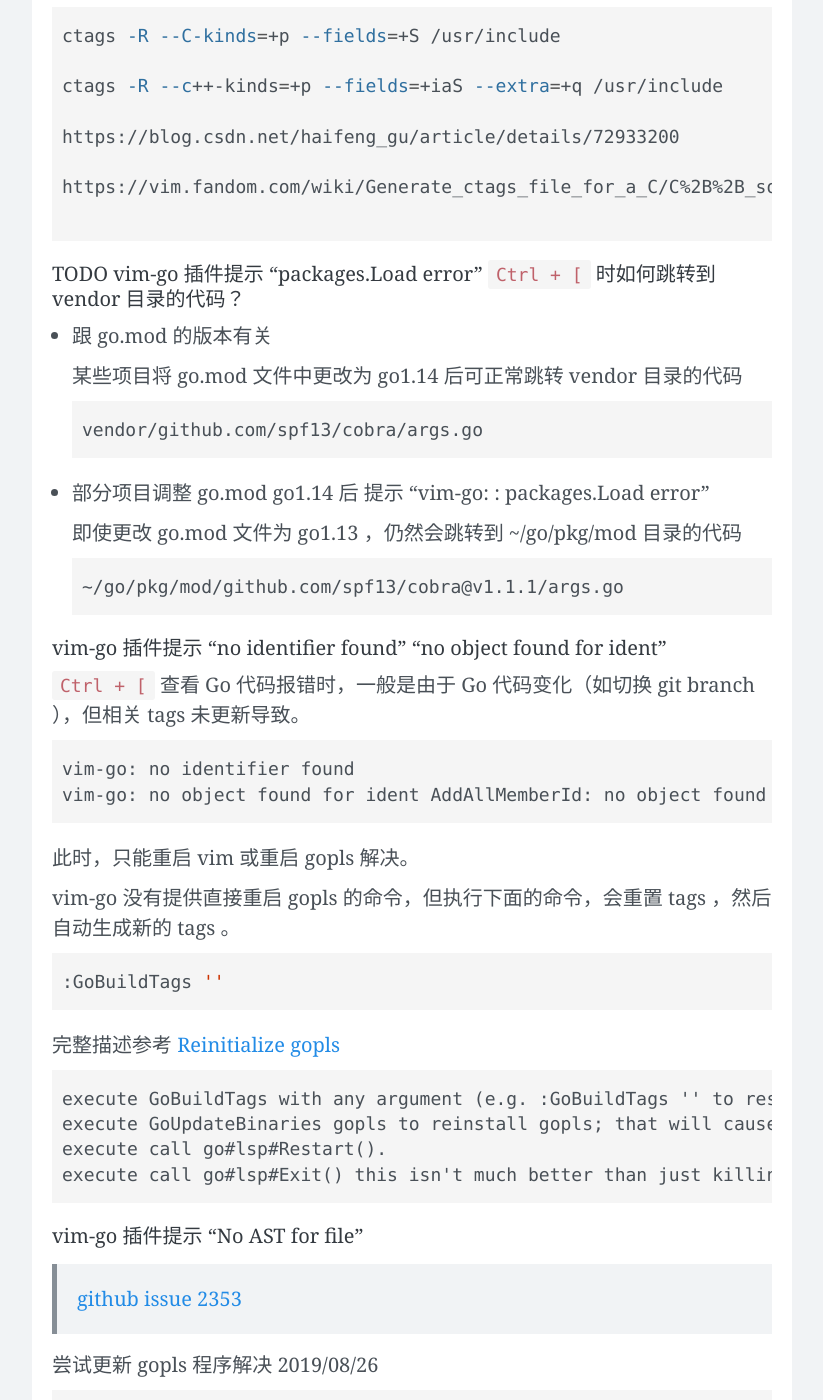
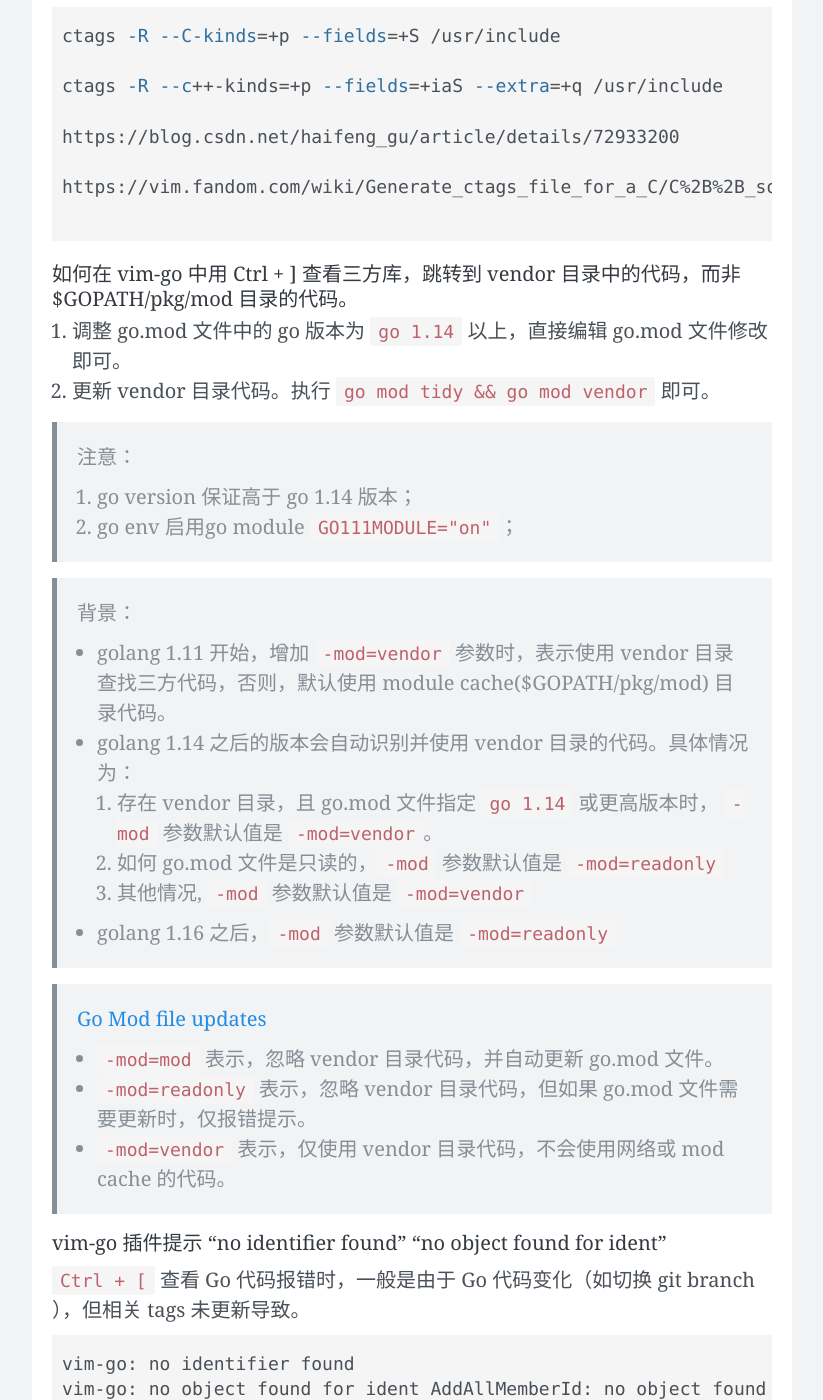
Before and after one commit to wangtiga/wangtiga.github.io, a Jekyll site: the page built from _posts/2019-11-06-vim_faq.md, in a window 1280 px wide and 1400 px high, scrolled down 12129 px. Shown: the whole window, without its empty margins (228-1051 px from the left). Built offline with Jekyll 4.4.1, drawn with Linux system fonts in a browser that asks for light colours; nearby versions of some CDN libraries; comment, search, counter and statistics services are not loaded; some of the changed text lies outside the part shown.

Commit message:
updated from mac

````diff
--- a/_posts/2019-11-06-vim_faq.md
+++ b/_posts/2019-11-06-vim_faq.md
@@ -540,23 +540,31 @@ https://vim.fandom.com/wiki/Generate_ctags_file_for_a_C/C%2B%2B_source_file_with
 
 ```
 
-#### TODO vim-go 插件提示 "packages.Load error" `Ctrl + [` 时如何跳转到 vendor 目录的代码？
 
-- 跟 go.mod 的版本有关
+#### 如何在 vim-go 中用 Ctrl + ] 查看三方库，跳转到 vendor 目录中的代码，而非 $GOPATH/pkg/mod 目录的代码。
 
-  某些项目将 go.mod 文件中更改为 go1.14 后可正常跳转 vendor 目录的代码
 
-  ```txt
-  vendor/github.com/spf13/cobra/args.go
-  ```
+1. 调整 go.mod 文件中的 go 版本为 `go 1.14` 以上，直接编辑 go.mod 文件修改即可。
+2. 更新 vendor 目录代码。执行 `go mod tidy && go mod vendor` 即可。
 
-- 部分项目调整 go.mod go1.14 后 提示 "vim-go: : packages.Load error"
+> 注意：
+1. go version 保证高于 go 1.14 版本；
+2. go env 启用go module `GO111MODULE="on"`；
 
-  即使更改 go.mod 文件为 go1.13 ，仍然会跳转到 ~/go/pkg/mod 目录的代码
+> 背景：
+- golang 1.11 开始，增加 `-mod=vendor` 参数时，表示使用 vendor 目录查找三方代码，否则，默认使用 module cache($GOPATH/pkg/mod) 目录代码。
+- golang 1.14 之后的版本会自动识别并使用 vendor 目录的代码。具体情况为：
+  1. 存在 vendor 目录，且 go.mod 文件指定 `go 1.14` 或更高版本时， `-mod` 参数默认值是 `-mod=vendor`。
+  2. 如何 go.mod 文件是只读的，`-mod` 参数默认值是 `-mod=readonly `
+  3. 其他情况, `-mod` 参数默认值是 `-mod=vendor`
+- golang 1.16 之后，`-mod` 参数默认值是 `-mod=readonly`
 
-  ```txt
-  ~/go/pkg/mod/github.com/spf13/cobra@v1.1.1/args.go
-  ```
+
+> [Go Mod file updates](https://golang.org/ref/mod#go-mod-file-updates)
+- `-mod=mod` 表示，忽略 vendor 目录代码，并自动更新 go.mod 文件。
+- `-mod=readonly` 表示，忽略 vendor 目录代码，但如果 go.mod 文件需要更新时，仅报错提示。
+- `-mod=vendor` 表示，仅使用 vendor 目录代码，不会使用网络或 mod cache 的代码。
+
 
 
 
````
Also changed, not shown: _previews/go_modules_part06_vendoring.md (+77 -0 lines), _previews/go_vendoring.md (deleted, +0 -64 lines).
